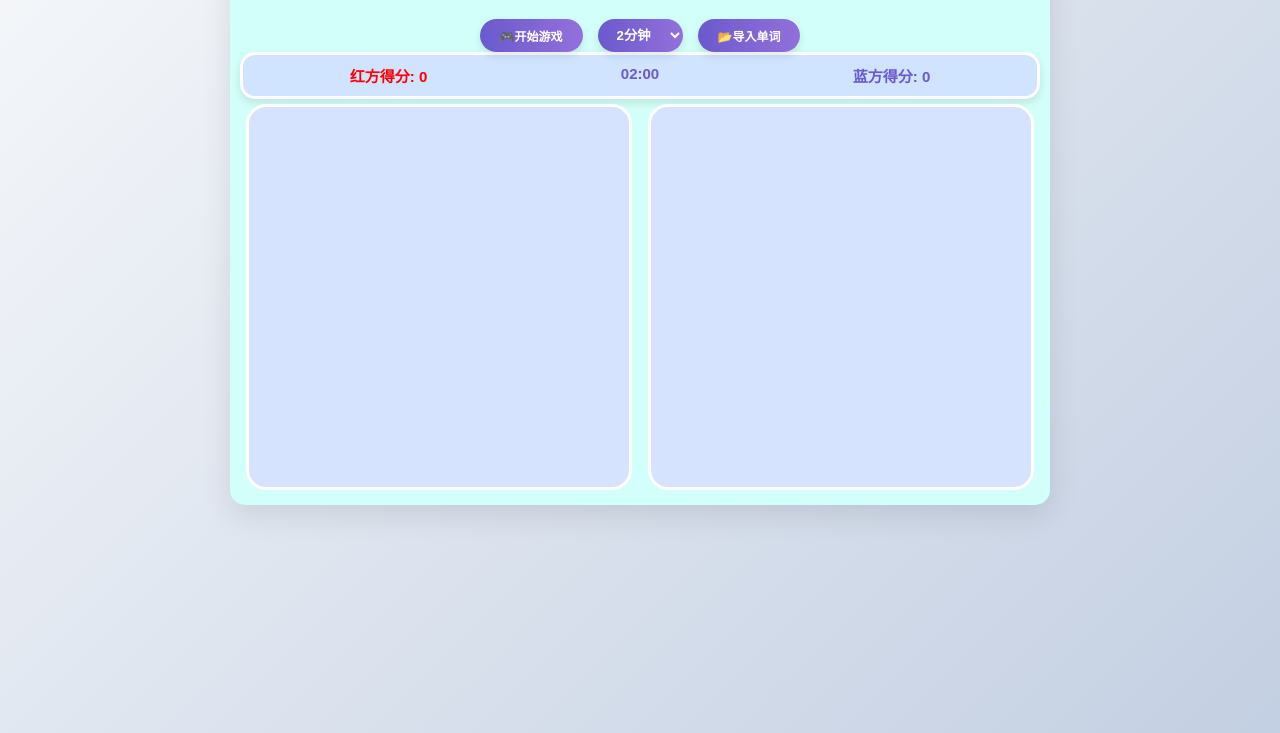
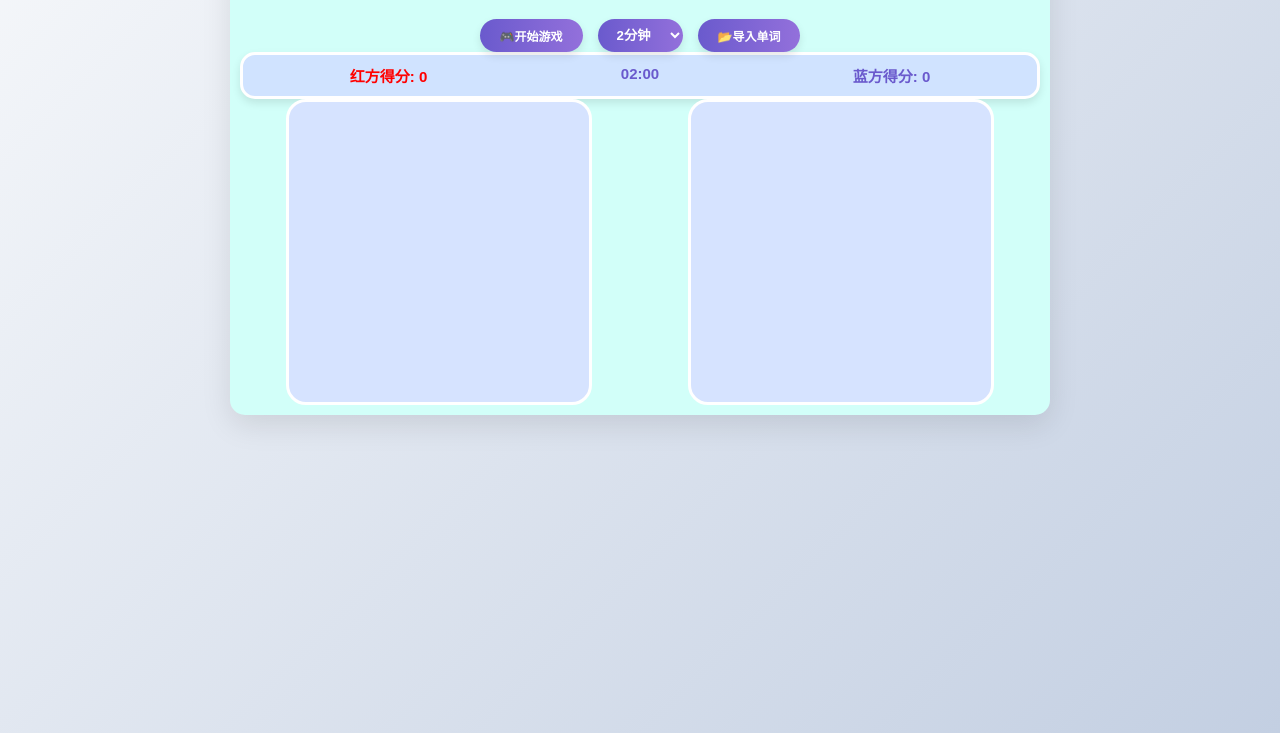
Before and after one commit to luoqifeng-aaron/wordgame, a plain HTML site: page index.html in a window 1280 px wide. Shown: the part 77-810 px from the top of the page. Drawn offline with Linux system fonts and the light colour scheme.

Commit message:
Update index.html

```diff
--- a/index.html
+++ b/index.html
@@ -124,14 +124,14 @@
             gap: 5px;
         }
         .game-board {
-            width: 380px;
-            height: 380px;
+            width: 300px;
+            height: 300px;
             border: 3px solid white;
             border-radius: 20px;
             display: grid;
             grid-template-columns: repeat(4, 1fr);
             gap: 5px;
-            margin: 5px auto;
+
 
             background: #D6E3FF;
         }
@@ -219,7 +219,7 @@
             box-shadow: 0 15px 30px rgba(0,0,0,0.2);
             text-align: center;
             width: 80%;
-            max-width: 400px;
+            max-width: 300px;
         }
         .game-over h2 {
             margin-top: 0;
```
